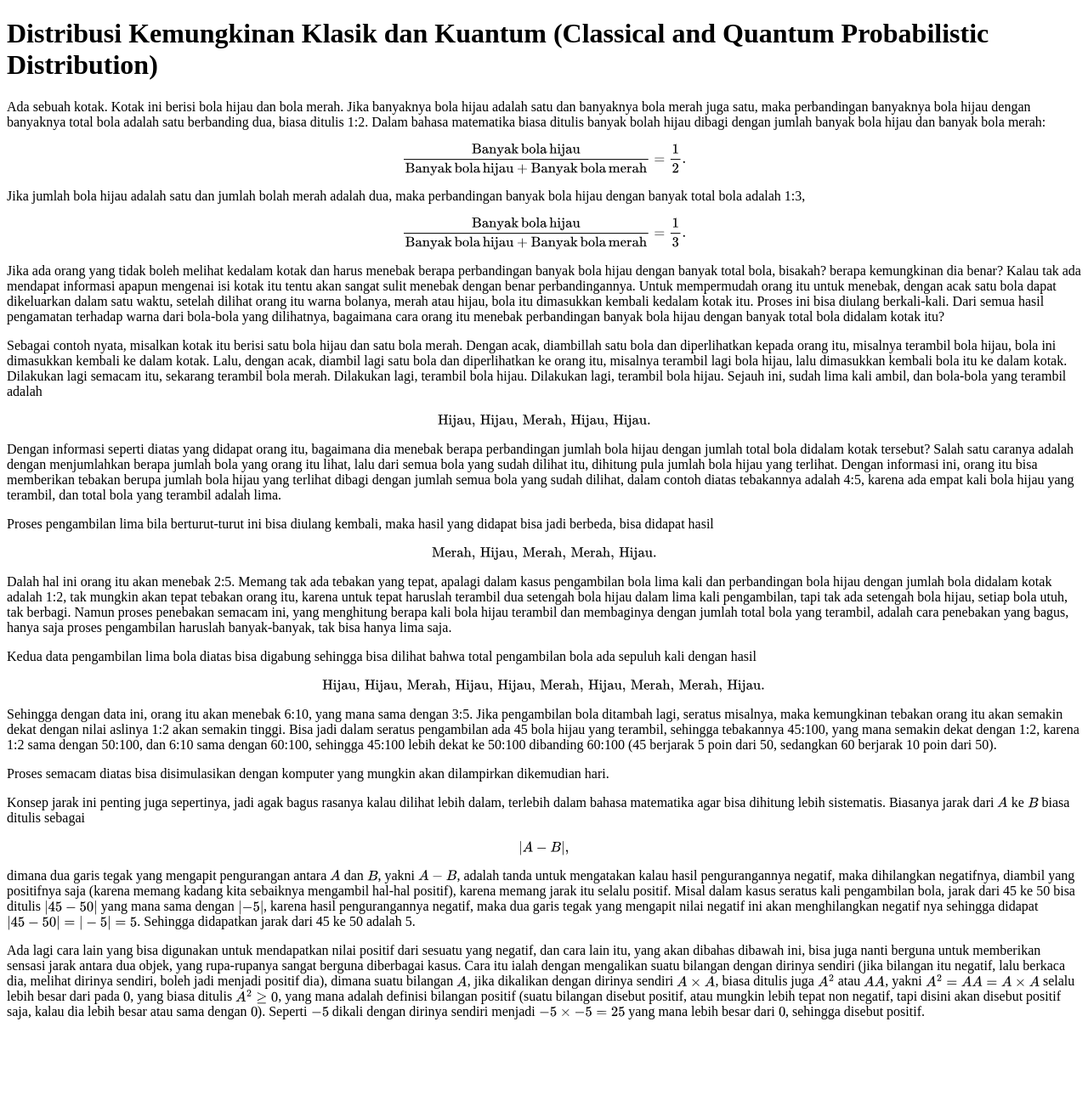
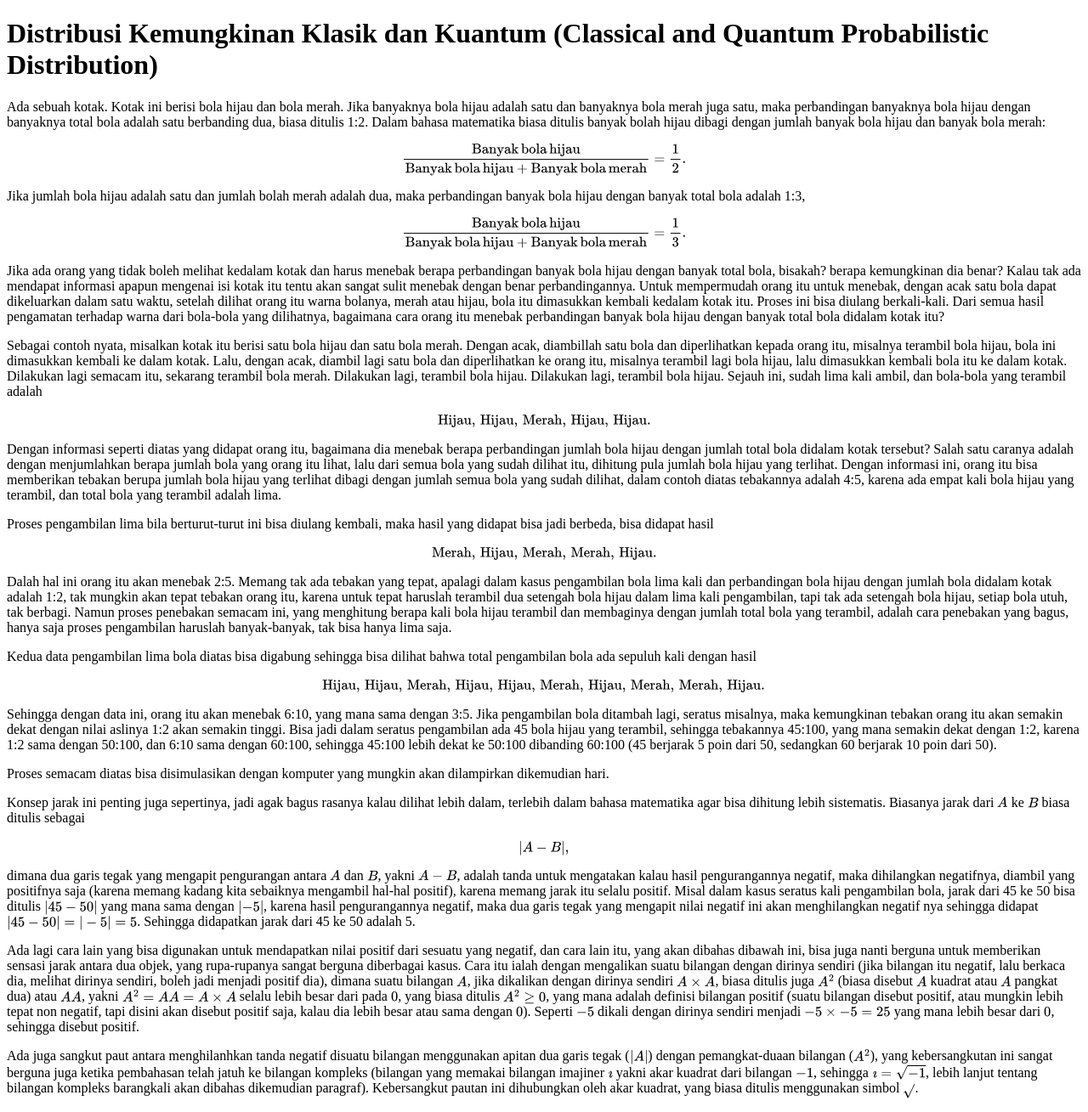
Before and after one commit to dangausuluah/dangausuluah.github.io, a Jekyll site: the page built from _posts/2025-09-07-QCD.md, in a window 1280 px wide. Shown: the whole page at 85% size. Built offline with Jekyll 4.4.1, drawn with Linux system fonts in a browser that asks for light colours; nearby versions of some CDN libraries; our own code applies the rules of GitHub Pages for plain Markdown files; a script that is not in the unit is left out; comment, search, counter and statistics services are not loaded; before the commit the page ends 1216 px from its top, so only the background shows below that.

Commit message:
Update 2025-09-07-QCD.md

```diff
--- a/_posts/2025-09-07-QCD.md
+++ b/_posts/2025-09-07-QCD.md
@@ -51,4 +51,6 @@ $$
 dimana dua garis tegak yang mengapit pengurangan antara $A$ dan $B$, yakni $A-B$, adalah tanda untuk mengatakan kalau hasil pengurangannya negatif, maka dihilangkan negatifnya, diambil yang positifnya saja (karena memang kadang kita sebaiknya mengambil hal-hal positif), karena memang jarak itu selalu positif. Misal dalam kasus seratus kali pengambilan bola, jarak dari 45 ke 50 bisa ditulis $\|45-50\|$ yang mana sama dengan $\|-5\|$, karena hasil pengurangannya negatif, maka dua garis tegak yang mengapit nilai negatif ini akan menghilangkan negatif nya sehingga didapat $\|45-50\|=\|-5\|=5$. Sehingga didapatkan jarak dari 45 ke 50 adalah 5.
 
 
-Ada lagi cara lain yang bisa digunakan untuk mendapatkan nilai positif dari sesuatu yang negatif, dan cara lain itu, yang akan dibahas dibawah ini, bisa juga nanti berguna untuk memberikan sensasi jarak antara dua objek, yang rupa-rupanya sangat berguna diberbagai kasus. Cara itu ialah dengan mengalikan suatu bilangan dengan dirinya sendiri (jika bilangan itu negatif, lalu berkaca dia, melihat dirinya sendiri, boleh jadi menjadi positif dia), dimana suatu bilangan $A$, jika dikalikan dengan dirinya sendiri $A \times A$, biasa ditulis juga $A^2$ atau $AA$, yakni $A^2=AA=A\times A$ selalu lebih besar dari pada $0$, yang biasa ditulis $A^2 \geq 0$, yang mana adalah definisi bilangan positif (suatu bilangan disebut positif, atau mungkin lebih tepat non negatif, tapi disini akan disebut positif saja, kalau dia lebih besar atau sama dengan $0$). Seperti $-5$ dikali dengan dirinya sendiri menjadi $-5\times -5=25$ yang mana lebih besar dari $0$, sehingga disebut positif.
+Ada lagi cara lain yang bisa digunakan untuk mendapatkan nilai positif dari sesuatu yang negatif, dan cara lain itu, yang akan dibahas dibawah ini, bisa juga nanti berguna untuk memberikan sensasi jarak antara dua objek, yang rupa-rupanya sangat berguna diberbagai kasus. Cara itu ialah dengan mengalikan suatu bilangan dengan dirinya sendiri (jika bilangan itu negatif, lalu berkaca dia, melihat dirinya sendiri, boleh jadi menjadi positif dia), dimana suatu bilangan $A$, jika dikalikan dengan dirinya sendiri $A \times A$, biasa ditulis juga $A^2$ (biasa disebut $A$ kuadrat atau $A$ pangkat dua) atau $AA$, yakni $A^2=AA=A\times A$ selalu lebih besar dari pada $0$, yang biasa ditulis $A^2 \geq 0$, yang mana adalah definisi bilangan positif (suatu bilangan disebut positif, atau mungkin lebih tepat non negatif, tapi disini akan disebut positif saja, kalau dia lebih besar atau sama dengan $0$). Seperti $-5$ dikali dengan dirinya sendiri menjadi $-5\times -5=25$ yang mana lebih besar dari $0$, sehingga disebut positif.
+
+Ada juga sangkut paut antara menghilanhkan tanda negatif disuatu bilangan menggunakan apitan dua garis tegak ($\|A\|$) dengan pemangkat-duaan bilangan ($A^2$), yang kebersangkutan ini sangat berguna juga ketika pembahasan telah jatuh ke bilangan kompleks (bilangan yang memakai bilangan imajiner $\imath$ yakni akar kuadrat dari bilangan $-1$, sehingga $\imath = \sqrt{-1}$, lebih lanjut tentang bilangan kompleks barangkali akan dibahas dikemudian paragraf). Kebersangkut pautan ini dihubungkan oleh akar kuadrat, yang biasa ditulis menggunakan simbol $\sqrt{}$.
```
